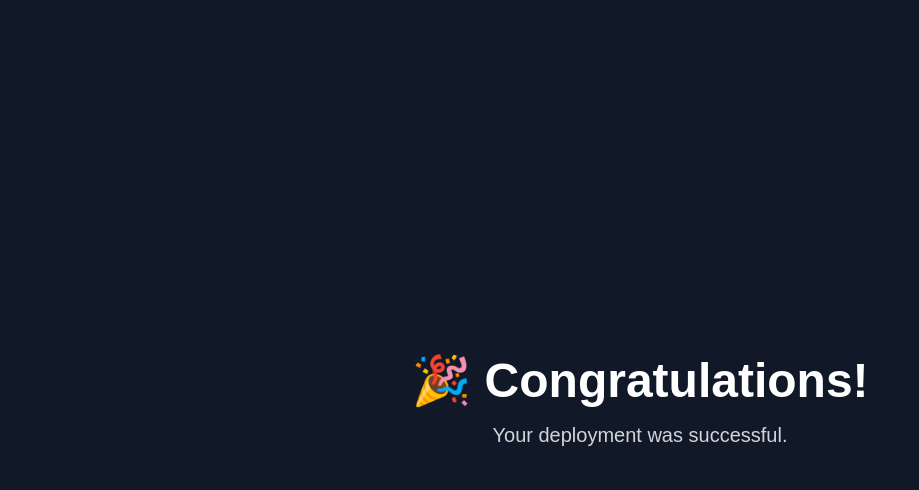
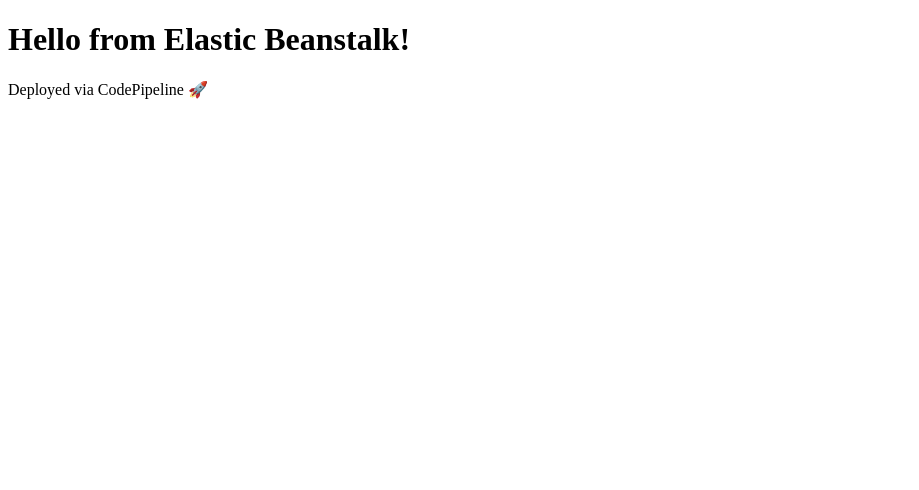
Before and after one commit to saadqureshiiiii/my-nodejs-app, a plain HTML site: page index.html in a window 1280 px wide. Shown: the whole page, without its empty margins (0-919 px from the left). Drawn offline with Linux system fonts and the light colour scheme.

Commit message:
Update index.html

```diff
--- a/index.html
+++ b/index.html
@@ -1,48 +1,11 @@
 <!DOCTYPE html>
 <html lang="en">
 <head>
-    <meta charset="UTF-8">
-    <meta name="viewport" content="width=device-width, initial-scale=1.0">
-    <title>Congratulations!</title>
-
-    <style>
-        * {
-            margin: 0;
-            padding: 0;
-            box-sizing: border-box;
-        }
-
-        body {
-            min-height: 100vh;
-            display: flex;
-            justify-content: center;
-            align-items: center;
-            font-family: Arial, sans-serif;
-            background: #111827;
-            color: white;
-            text-align: center;
-        }
-
-        .container {
-            padding: 40px;
-        }
-
-        h1 {
-            font-size: 48px;
-            margin-bottom: 15px;
-        }
-
-        p {
-            font-size: 20px;
-            color: #d1d5db;
-        }
-    </style>
+  <meta charset="UTF-8">
+  <title>My First App</title>
 </head>
-
 <body>
-    <div class="container">
-        <h1>🎉 Congratulations!</h1>
-        <p>Your deployment was successful.</p>
-    </div>
+  <h1>Hello from Elastic Beanstalk!</h1>
+  <p>Deployed via CodePipeline 🚀</p>
 </body>
 </html>
```
